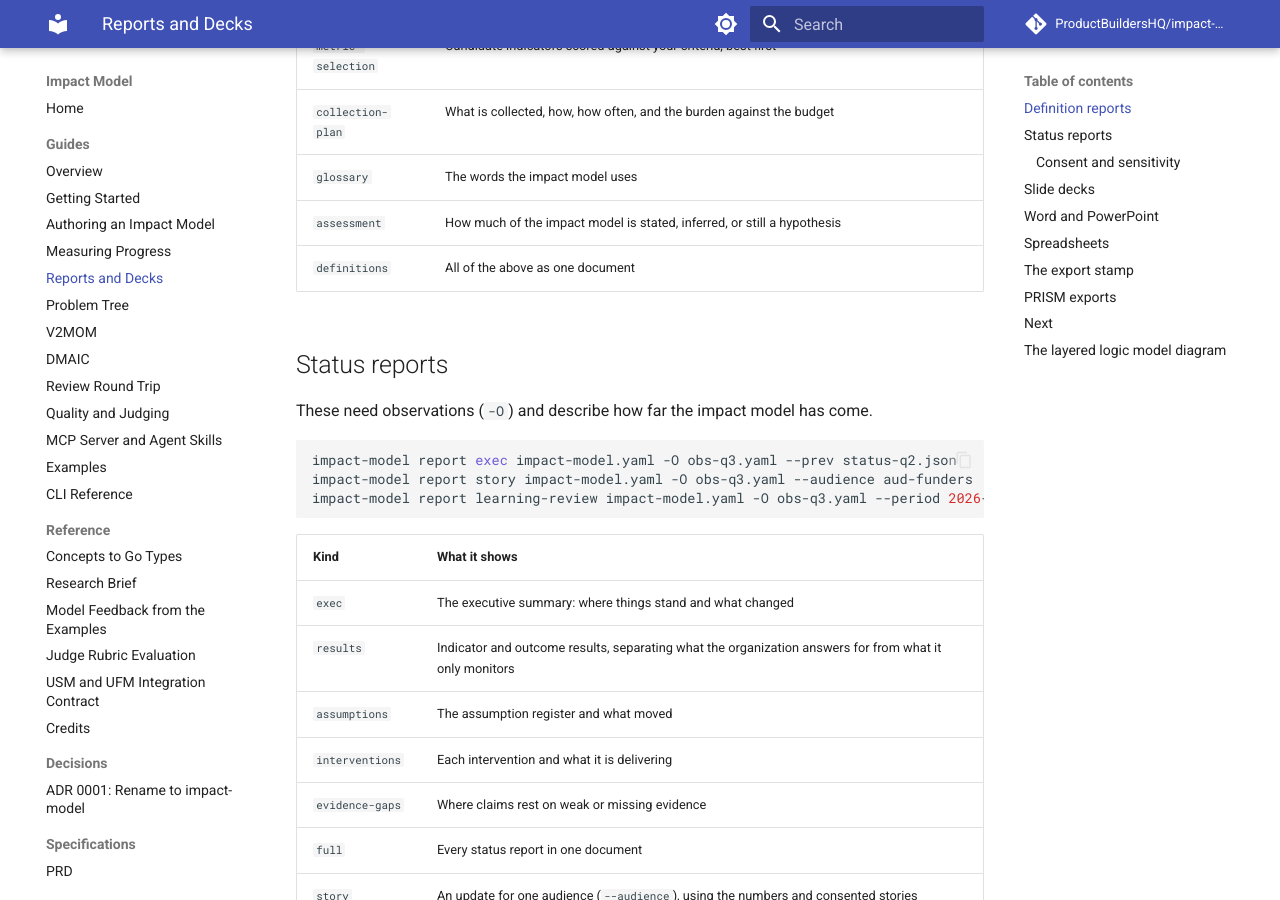
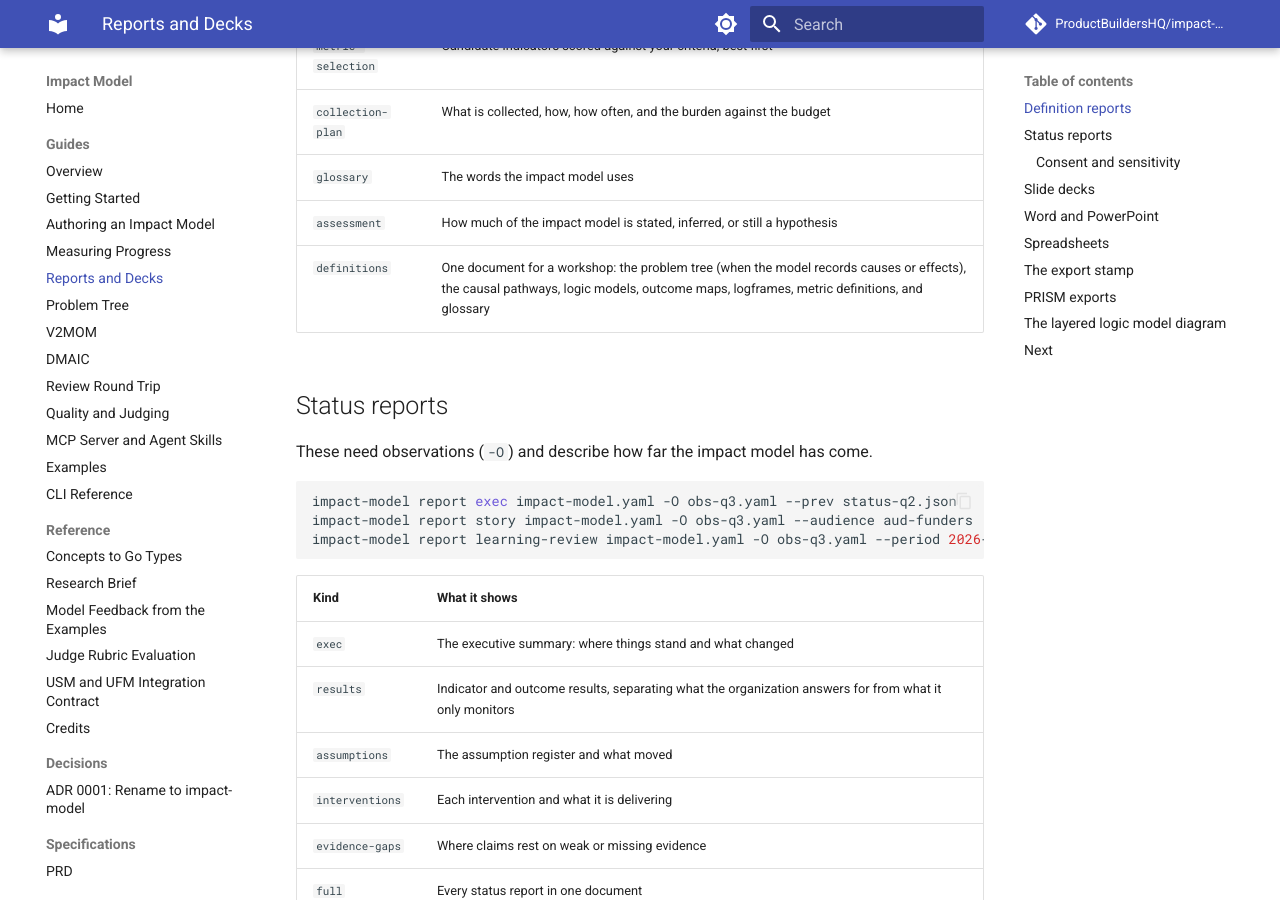
Before and after one commit to ProductBuildersHQ/theoryofchange-spec, an MkDocs documentation site: the page built from docs/guides/reports-and-decks.md, in a window 1280 px wide and 900 px high, scrolled down 1090 px. Built offline with MkDocs 1.6.1 and Material for MkDocs 9.7.7, drawn with Linux system fonts in a browser that asks for light colours; comment, search, counter and statistics services are not loaded; some of the changed text lies outside the part shown.

Commit message:
docs(reports): list what the definitions pack contains
The pack opens with the problem tree when the model records causes or
effects, so the guide and the TRD list its sections in order. The layered
logic model section moves above Next.

Refs: RMI-IMPACTMODEL-015

Co-Authored-By: Claude Opus 5.5 <noreply@anthropic.com>

```diff
--- a/docs/guides/reports-and-decks.md
+++ b/docs/guides/reports-and-decks.md
@@ -30,7 +30,7 @@ impact-model report definitions impact-model.yaml --out definitions.md
 | `collection-plan` | What is collected, how, how often, and the burden against the budget |
 | `glossary` | The words the impact model uses |
 | `assessment` | How much of the impact model is stated, inferred, or still a hypothesis |
-| `definitions` | All of the above as one document |
+| `definitions` | One document for a workshop: the problem tree (when the model records causes or effects), the causal pathways, logic models, outcome maps, logframes, metric definitions, and glossary |
 
 ## Status reports
 
@@ -132,11 +132,8 @@ current value, score, status, and confidence. `export journey` writes outcome
 journeys. `export v2mom` writes a V2MOM with one method per pathway; the
 [V2MOM guide](v2mom.md) maps each part. `export dmaic` writes a DMAIC metrics
 document for the pathways marked for DMAIC; the [DMAIC guide](dmaic.md) maps
-each part. All four are JSON for the PRISM tools.
-
-## Next
-
-[Review round trip](review-round-trip.md)
+each part. All four are JSON for the PRISM tools, and an agent gets the same
+exports from the MCP server's `impact_export` tool.
 
 ## The layered logic model diagram
 
```
Also changed, not shown: other parts of docs/guides/reports-and-decks.md (+4 -0 lines), docs/specs/initiatives/INIT-THEORYOFCHANGESPEC-001/TRD.md (+1 -1 lines).
